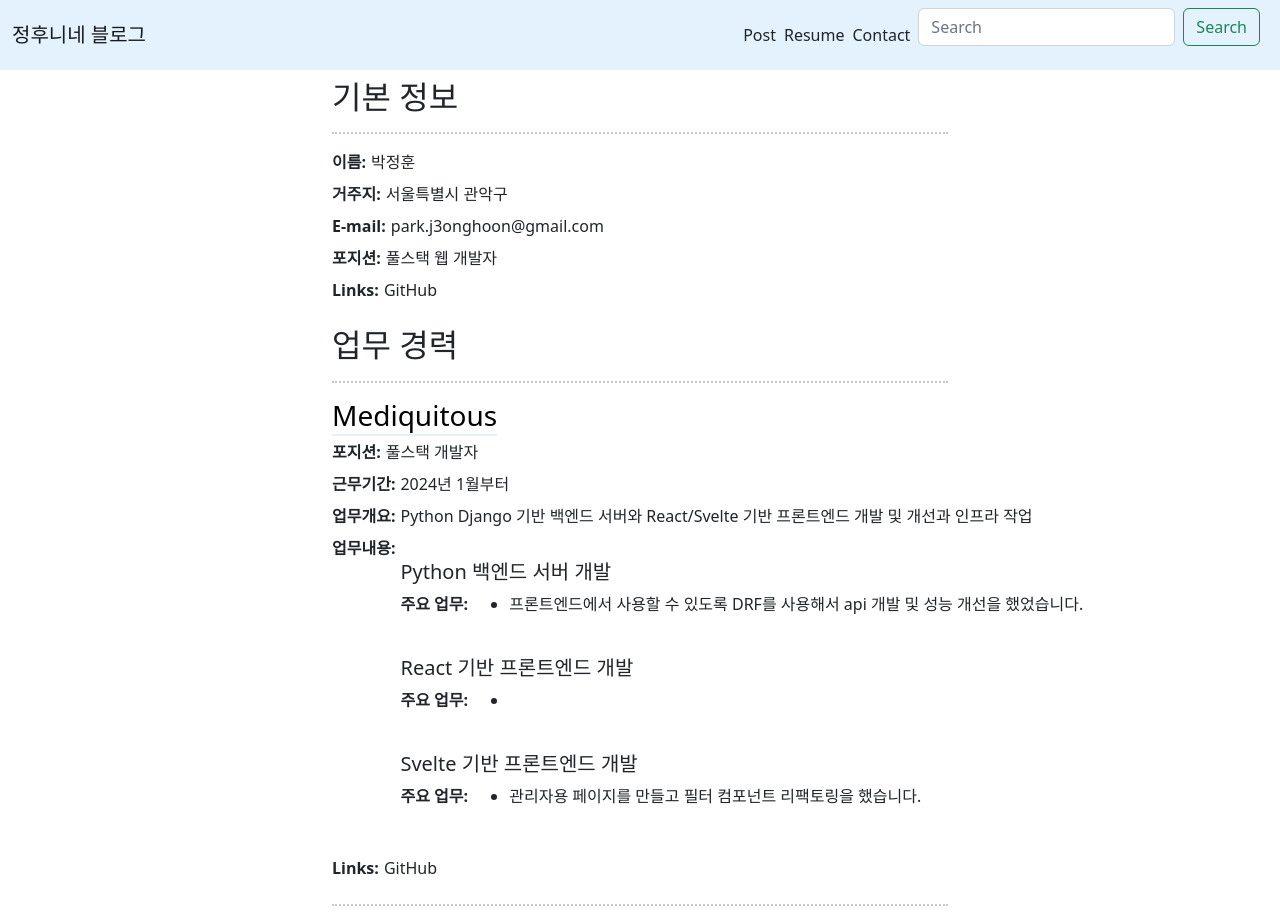
After one commit to j3onghoon/blog, a Django app: template j3onghoon/blog/templates/blog/resume.html in a window 1280 px wide. The commit adds this page. Run offline with Django 3.2, Linux system fonts and the light colour scheme; the template is opened without the code that fills it, so the values that code supplies are empty; some libraries are stand-ins or nearby versions.

Commit message:
이력서 추가

```diff
--- a/j3onghoon/blog/api.py
+++ b/j3onghoon/blog/api.py
@@ -37,3 +37,7 @@ def post_list(request):
     posts = Post.objects.filter(retention_curve)
     template = 'blog/post/list.html' if request.headers.get('HX-Request') else 'blog/post/index.html'
     return render(request, template, {'posts': posts})
+
+
+def resume(request):
+    return render(request, 'blog/resume.html', {})
--- a/j3onghoon/blog/deploy/operation/deploy.py
+++ b/j3onghoon/blog/deploy/operation/deploy.py
@@ -16,5 +16,5 @@ files.put('blog/deploy/gunicorn/gunicorn.service', '/etc/systemd/system/gunicorn
 systemd.daemon_reload(_sudo=True)
 
 systemd.service(service='gunicorn.service', reloaded=True, running=True, enabled=True, _sudo=True)
+server.shell(commands=['sudo certbot --nginx'])
 systemd.service(service='nginx.service', reloaded=True, enabled=True, _sudo=True)
-server.shell(commands=['sudo certbot --nginx'])
--- a/j3onghoon/blog/templates/blog/base.html
+++ b/j3onghoon/blog/templates/blog/base.html
@@ -27,7 +27,7 @@
         <a class="navbar-brand" href="{% url 'blog:index' %}">정후니네 블로그</a>
         <div class="d-flex justify-content-end align-items-center me-2">
           <a class="nav-link me-2" aria-current="page" href="{% url 'blog:post_list' %}">Post</a>
-          <a class="nav-link me-2" href="#">Resume</a>
+          <a class="nav-link me-2" href="{% url 'blog:resume' %}">Resume</a>
           <a class="nav-link me-2" href="#">Contact</a>
           <form class="d-flex" role="search">
             <input class="form-control me-2" type="search" placeholder="Search" aria-label="Search">
--- /dev/null
+++ b/j3onghoon/blog/templates/blog/resume.html
@@ -0,0 +1,97 @@
+<style>
+  dl dt, dl dd{
+      white-space: nowrap;
+      display: inline-block;
+  }
+  dl dt::after {
+      content: ":";
+      margin-right: 5px;
+  }
+  dl div {
+      display: flex;
+  }
+  hr {
+      border-top: 2px dotted !important;
+  }
+  .link {
+      text-decoration: none;
+      color: black;
+      border-bottom: 2px solid #e3f2fd;
+  }
+
+</style>
+
+{% extends "blog/base.html" %}
+{% block content%}
+<h2>
+  기본 정보
+</h2>
+<hr/>
+<div class="profile">
+  <dl>
+    <div>
+      <dt>이름</dt><dd>박정훈</dd>
+    </div>
+    <div>
+      <dt>거주지</dt><dd>서울특별시 관악구</dd>
+    </div>
+    <div>
+      <dt>E-mail</dt><dd>park.j3onghoon@gmail.com</dd>
+    </div>
+    <div>
+      <dt>포지션</dt><dd>풀스택 웹 개발자</dd>
+    </div>
+    <div>
+      <dt>Links</dt><dd>GitHub</dd>
+    </div>
+  </dl>
+</div>
+<h2>
+  업무 경력
+</h2>
+<hr/>
+<h3><a href="http://www.mediquitous.com" class="link">Mediquitous</a></h3>
+<div>
+  <dl>
+    <div>
+      <dt>포지션</dt><dd>풀스택 개발자</dd>
+    </div>
+    <div>
+      <dt>근무기간</dt><dd>2024년 1월부터 </dd>
+    </div>
+    <div>
+      <dt>업무개요</dt><dd>Python Django 기반 백엔드 서버와 React/Svelte 기반 프론트엔드 개발 및 개선과 인프라 작업</dd>
+    </div>
+    <div>
+      <dt>업무내용</dt>
+      <dd><br/>
+        <h5>Python 백엔드 서버 개발</h5>
+        <dl>
+          <dt>주요 업무</dt>
+          <dd>
+            <ul><li>프론트엔드에서 사용할 수 있도록 DRF를 사용해서 api 개발 및 성능 개선을 했었습니다.</li></li></ul>
+          </dd>
+        </dl>
+        <h5>React 기반 프론트엔드 개발</h5>
+        <dl>
+          <dt>주요 업무</dt>
+          <dd>
+            <ul><li></li></ul>
+          </dd>
+        </dl>
+        <h5>Svelte 기반 프론트엔드 개발</h5>
+        <dl>
+          <dt>주요 업무</dt>
+          <dd><ul><li>관리자용 페이지를 만들고 필터 컴포넌트 리팩토링을 했습니다.</li></li></ul></dd>
+        </dl>
+      </dd>
+    </div>
+    <div>
+      <dt>Links</dt><dd>GitHub</dd>
+    </div>
+  </dl>
+</div>
+<hr/>
+
+
+{% endblock %}
--- a/j3onghoon/blog/urls.py
+++ b/j3onghoon/blog/urls.py
@@ -1,7 +1,7 @@
 from django.urls import path
 
 from . import views
-from .api import post_all, post_list
+from .api import post_all, post_list, resume
 
 app_name = "blog"
 urlpatterns = [
@@ -11,5 +11,6 @@ urlpatterns = [
     path('create_post', views.create_post, name='create_post'),
     path('update_post/<int:post_id>', views.update_post, name='update_post'),
     path('post_list', post_list, name="post_list"),
-    path('post_all', post_all, name="post_all")
+    path('post_all', post_all, name="post_all"),
+    path('resume', resume, name='resume')
 ]
```
